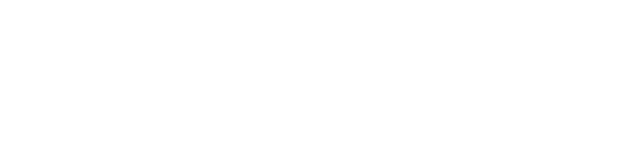
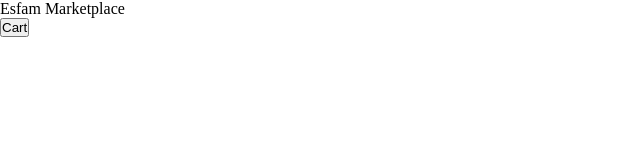
Before and after one commit to DImorweb/DImorweb, a plain HTML site: page index.html in a window 1280 px wide. Shown: the whole page, without its empty margins (0-640 px from the left). Drawn offline with Linux system fonts and the light colour scheme.

Commit message:
Just something simple

```diff
--- a/index.html
+++ b/index.html
@@ -12,7 +12,15 @@
     <script type="module" src="esfam.js" defer></script>
   </head>
   <body>
-    <header></header>
+    <header>
+      <div>
+        <span>Esfam Marketplace</span>
+      </div>
+
+      <div></div>
+
+      <div><button id="cart">Cart</button></div>
+    </header>
 
     <main></main>
 
```
